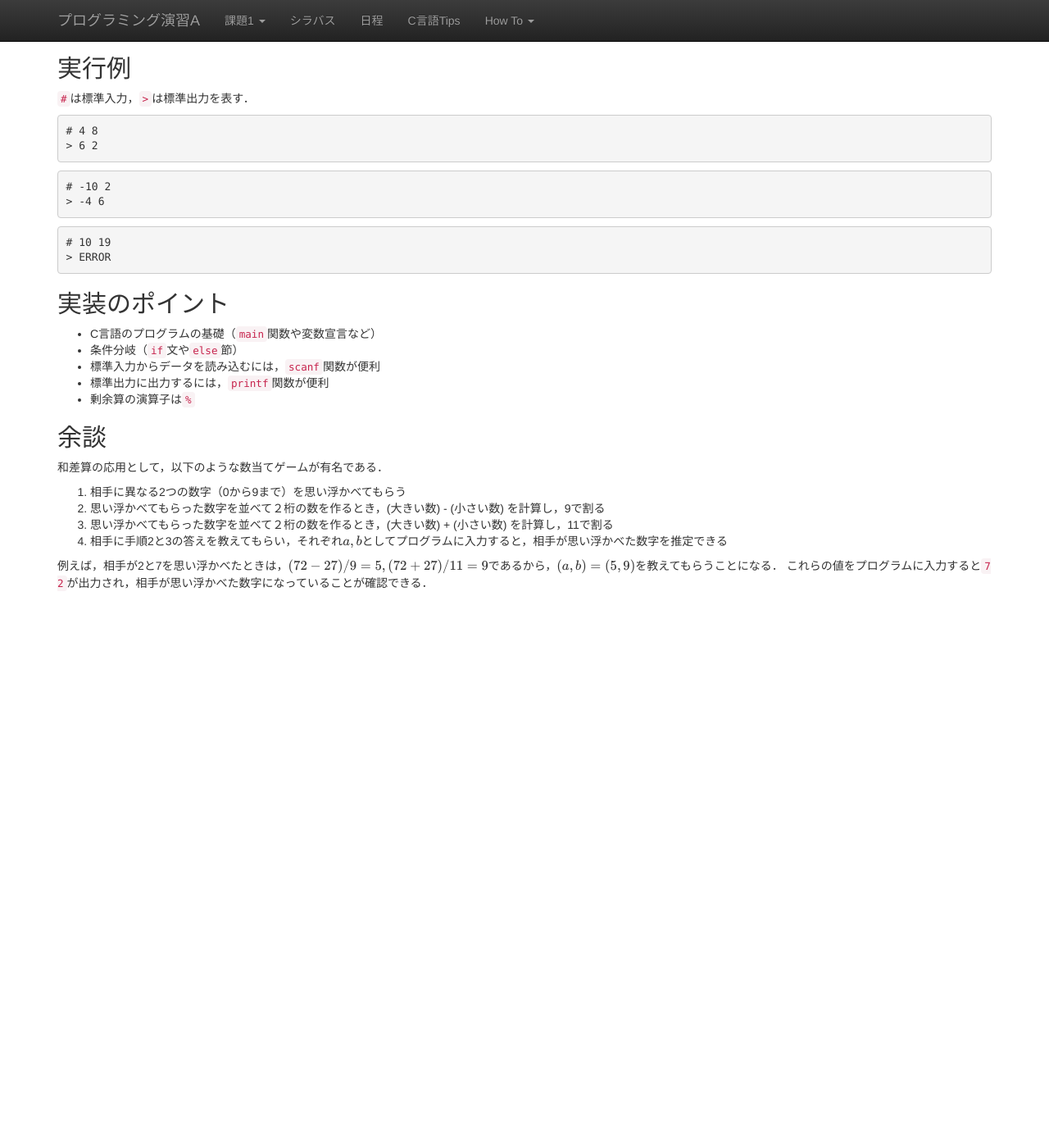
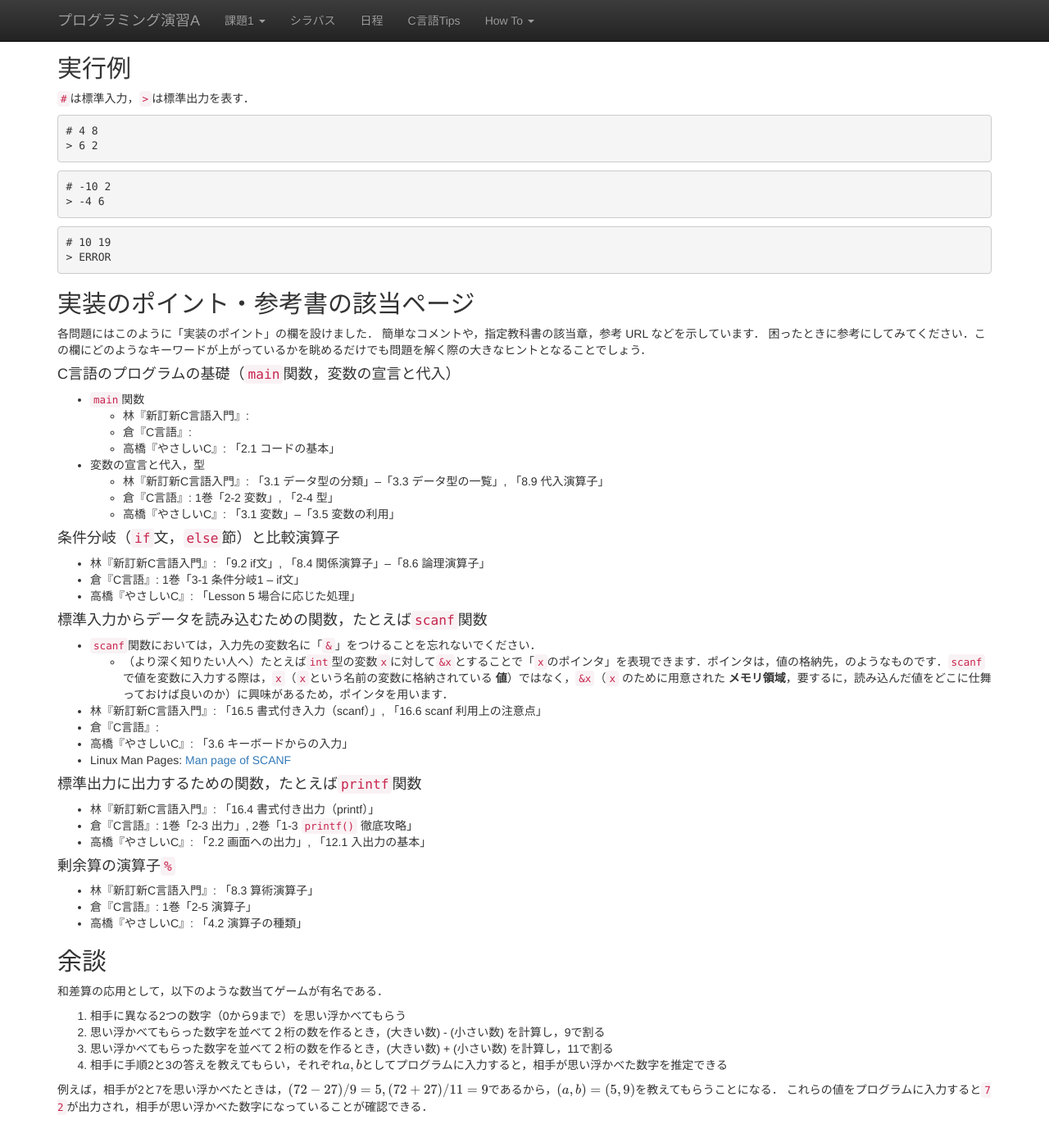
Before and after one commit to ecei-tohoku/ppa-public, a Jekyll site: the page built from kadai1/p11.md, in a window 1280 px wide and 1400 px high, scrolled down 466 px. Shown: the whole window at 82% size. Built offline with Jekyll 4.4.1, drawn with Linux system fonts in a browser that asks for light colours; nearby versions of some CDN libraries; formulas are drawn with MathJax 3; before the commit the page ends 1227 px from its top, so only the background shows below that; some of the changed text lies outside the part shown.

Commit message:
add: 実装のポイント

````diff
--- a/kadai1/p11.md
+++ b/kadai1/p11.md
@@ -39,12 +39,43 @@ title: 1-1. 和差算
 > ERROR
 ```
 
-## 実装のポイント
-+ C言語のプログラムの基礎（`main`関数や変数宣言など）
-+ 条件分岐（`if`文や`else`節）
-+ 標準入力からデータを読み込むには，`scanf`関数が便利
-+ 標準出力に出力するには，`printf`関数が便利
-+ 剰余算の演算子は`%`
+## 実装のポイント・参考書の該当ページ
+各問題にはこのように「実装のポイント」の欄を設けました．
+簡単なコメントや，指定教科書の該当章，参考 URL などを示しています．
+困ったときに参考にしてみてください．この欄にどのようなキーワードが上がっているかを眺めるだけでも問題を解く際の大きなヒントとなることでしょう．
+
+#### C言語のプログラムの基礎（`main`関数，変数の宣言と代入）
+- `main`関数
+    - 林『新訂新C言語入門』:
+    - 倉『C言語』:
+    - 高橋『やさしいC』: 「2.1 コードの基本」
+- 変数の宣言と代入，型
+    - 林『新訂新C言語入門』: 「3.1 データ型の分類」--「3.3 データ型の一覧」, 「8.9 代入演算子」
+    - 倉『C言語』: 1巻「2-2 変数」, 「2-4 型」
+    - 高橋『やさしいC』: 「3.1 変数」--「3.5 変数の利用」
+
+#### 条件分岐（`if`文，`else`節）と比較演算子
+- 林『新訂新C言語入門』: 「9.2 if文」, 「8.4 関係演算子」--「8.6 論理演算子」
+- 倉『C言語』: 1巻「3-1 条件分岐1 -- if文」
+- 高橋『やさしいC』: 「Lesson 5 場合に応じた処理」
+
+#### 標準入力からデータを読み込むための関数，たとえば`scanf`関数
+- `scanf`関数においては，入力先の変数名に「`&`」をつけることを忘れないでください．
+    - （より深く知りたい人へ）たとえば`int`型の変数`x`に対して`&x`とすることで「`x`のポインタ」を表現できます．ポインタは，値の格納先，のようなものです．`scanf`で値を変数に入力する際は，`x`（`x`という名前の変数に格納されている **値**）ではなく，`&x`（`x` のために用意された **メモリ領域**，要するに，読み込んだ値をどこに仕舞っておけば良いのか）に興味があるため，ポインタを用います．
+- 林『新訂新C言語入門』: 「16.5 書式付き入力（scanf）」, 「16.6 scanf 利用上の注意点」
+- 倉『C言語』:
+- 高橋『やさしいC』: 「3.6 キーボードからの入力」
+- Linux Man Pages: [Man page of SCANF](https://linuxjm.osdn.jp/html/LDP_man-pages/man3/scanf.3.html)
+
+#### 標準出力に出力するための関数，たとえば`printf`関数
+- 林『新訂新C言語入門』: 「16.4 書式付き出力（printf）」
+- 倉『C言語』: 1巻「2-3 出力」, 2巻「1-3 `printf()` 徹底攻略」
+- 高橋『やさしいC』: 「2.2 画面への出力」, 「12.1 入出力の基本」
+
+#### 剰余算の演算子`%`
+- 林『新訂新C言語入門』: 「8.3 算術演算子」
+- 倉『C言語』: 1巻「2-5 演算子」
+- 高橋『やさしいC』: 「4.2 演算子の種類」
 
 ## 余談
 和差算の応用として，以下のような数当てゲームが有名である．
````
Also changed, not shown: other parts of kadai1/p11.md (+1 -1 lines).
